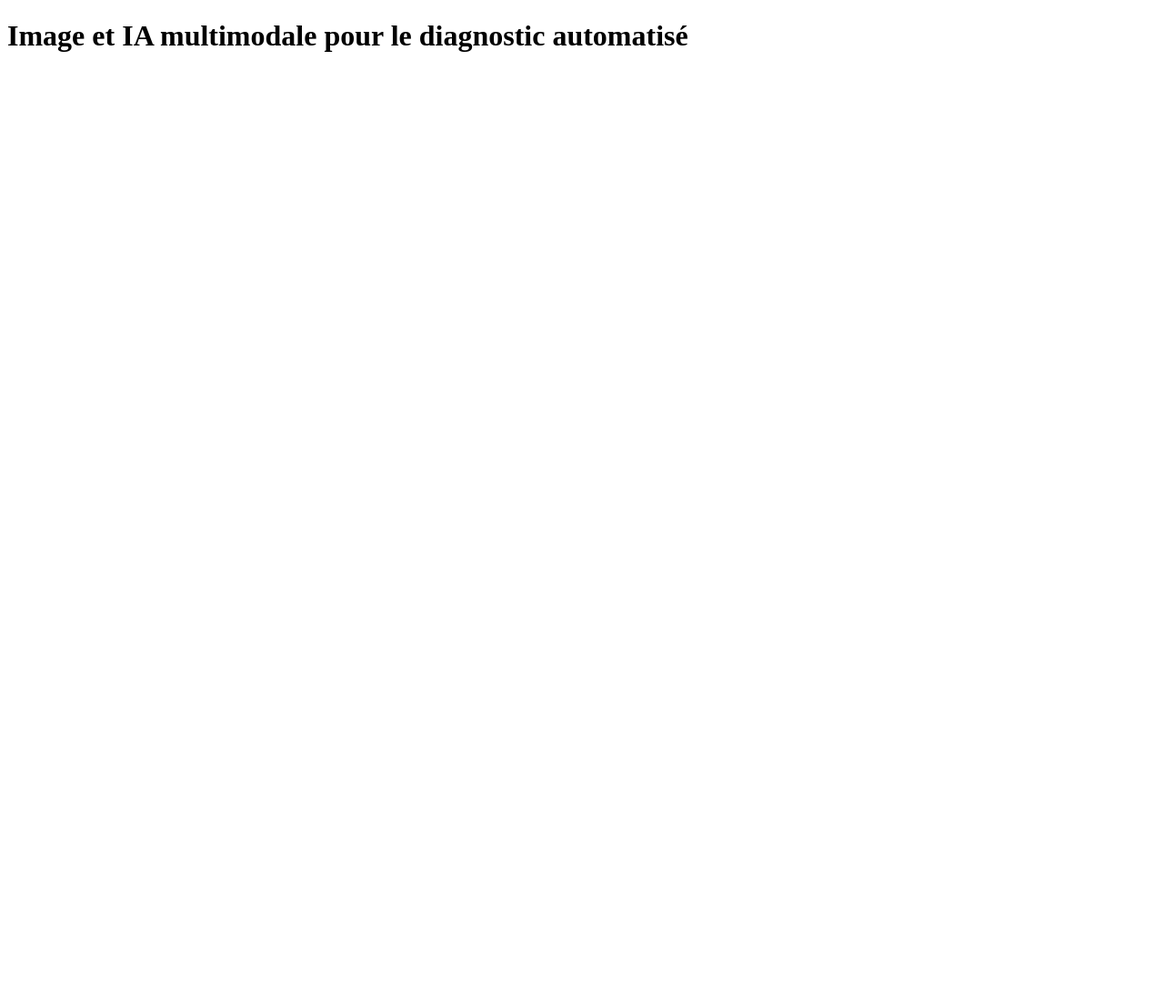
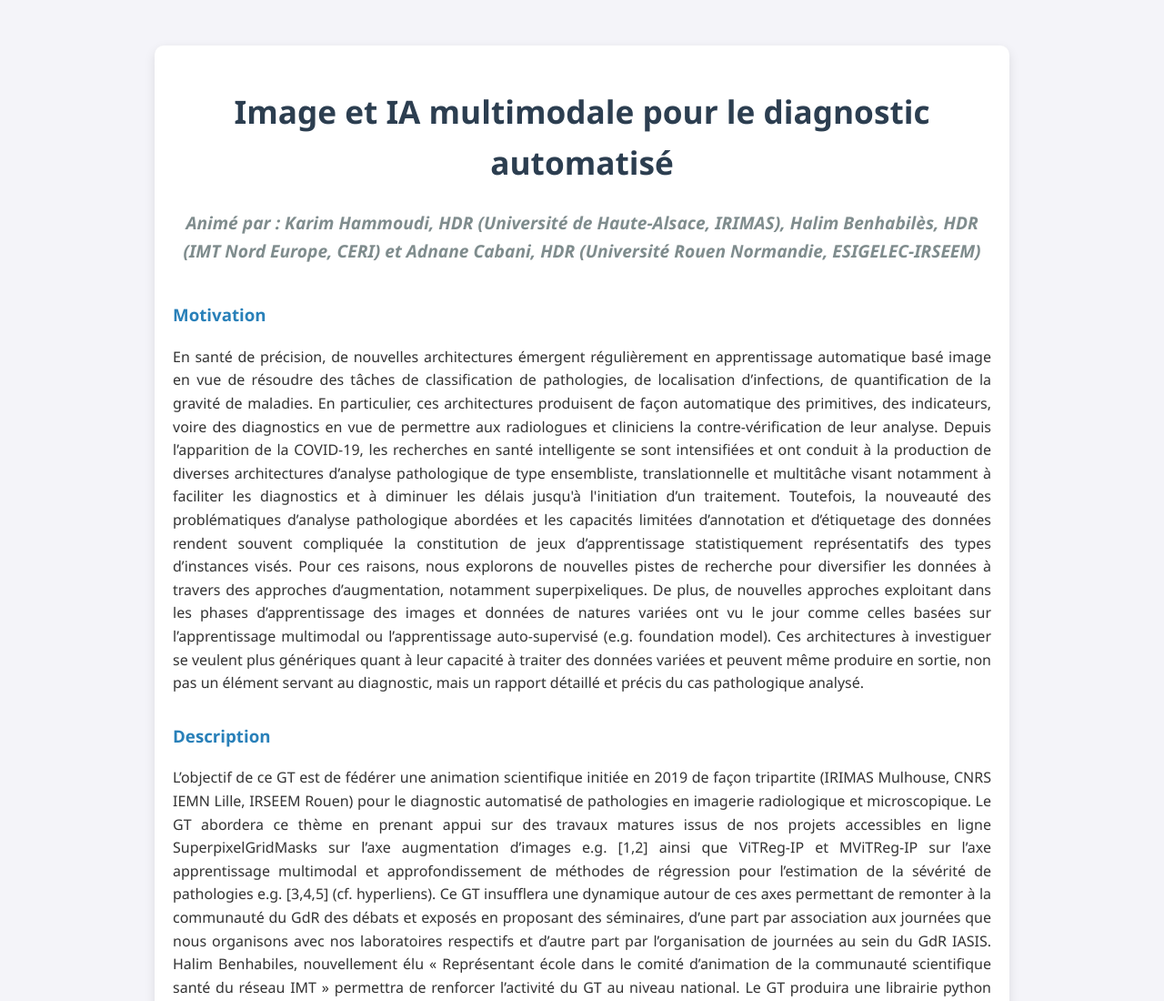
Before and after one commit to cabani/IIAM, a plain HTML site: page index.html in a window 1280 px wide. Shown: the top 1100 px of the page at 91% size. Before the commit the page ends 800 px from the top, so only its background shows below. Drawn offline with Linux system fonts and the light colour scheme.

Commit message:
Réinitialisation de lhistorique

```diff
--- a/index.html
+++ b/index.html
@@ -1,9 +1,77 @@
 <!DOCTYPE html>
-<html>
+<html lang="fr">
+<head>
+  <meta charset="UTF-8">
+  <meta name="viewport" content="width=device-width, initial-scale=1.0">
+  <title>Image et IA Multimodale</title>
+  <link rel="stylesheet" href="style.css">
+</head>
 <body>
+  <div class="container">
+    <header>
+      <h1>Image et IA multimodale pour le diagnostic automatisé</h1>
+      <h2>Animé par : Karim Hammoudi, HDR (Université de Haute-Alsace, IRIMAS), Halim Benhabilès, HDR (IMT Nord Europe, CERI) et Adnane Cabani, HDR (Université Rouen Normandie, ESIGELEC-IRSEEM)</h2>
+    </header>
 
-<h1> Image et IA multimodale pour le diagnostic automatisé </h1>
+    <section>
+      <h3>Motivation</h3>
+      <p>
+        En santé de précision, de nouvelles architectures émergent régulièrement en apprentissage automatique basé image
+en vue de résoudre des tâches de classification de pathologies, de localisation d’infections, de quantification de la
+gravité de maladies. En particulier, ces architectures produisent de façon automatique des primitives, des indicateurs,
+voire des diagnostics en vue de permettre aux radiologues et cliniciens la contre-vérification de leur analyse. Depuis
+l’apparition de la COVID-19, les recherches en santé intelligente se sont intensifiées et ont conduit à la production de
+diverses architectures d’analyse pathologique de type ensembliste, translationnelle et multitâche visant notamment à
+faciliter les diagnostics et à diminuer les délais jusqu'à l'initiation d’un traitement. Toutefois, la nouveauté des
+problématiques d’analyse pathologique abordées et les capacités limitées d’annotation et d’étiquetage des données
+rendent souvent compliquée la constitution de jeux d’apprentissage statistiquement représentatifs des types
+d’instances visés. Pour ces raisons, nous explorons de nouvelles pistes de recherche pour diversifier les données à
+travers des approches d’augmentation, notamment superpixeliques. De plus, de nouvelles approches exploitant dans
+les phases d’apprentissage des images et données de natures variées ont vu le jour comme celles basées sur
+l’apprentissage multimodal ou l’apprentissage auto-supervisé (e.g. foundation model). Ces architectures à investiguer
+se veulent plus génériques quant à leur capacité à traiter des données variées et peuvent même produire en sortie,
+non pas un élément servant au diagnostic, mais un rapport détaillé et précis du cas pathologique analysé.
+      </p>
+    </section>
 
+    <section>
+      <h3>Description</h3>
+      <p>
+        L’objectif de ce GT est de fédérer une animation scientifique initiée en 2019 de façon tripartite (IRIMAS Mulhouse,
+        CNRS IEMN Lille, IRSEEM Rouen) pour le diagnostic automatisé de pathologies en imagerie radiologique et
+        microscopique. Le GT abordera ce thème en prenant appui sur des travaux matures issus de nos projets accessibles en
+        ligne SuperpixelGridMasks sur l’axe augmentation d’images e.g. [1,2] ainsi que ViTReg-IP et MViTReg-IP sur l’axe
+        apprentissage multimodal et approfondissement de méthodes de régression pour l’estimation de la sévérité de
+        pathologies e.g. [3,4,5] (cf. hyperliens). Ce GT insufflera une dynamique autour de ces axes permettant de remonter à
+        la communauté du GdR des débats et exposés en proposant des séminaires, d’une part par association aux journées
+        que nous organisons avec nos laboratoires respectifs et d’autre part par l’organisation de journées au sein du GdR IASIS.
+        Halim Benhabiles, nouvellement élu « Représentant école dans le comité d’animation de la communauté scientifique
+        santé du réseau IMT » permettra de renforcer l’activité du GT au niveau national. Le GT produira une librairie python
+        diffusée en libre accès pour l’augmentation superpixelique d’images ainsi qu’un article collectif en lien exposant nos
+        avancées en image et IA multimodale pour le diagnostic automatisé de données radiographiques, voire d’une autre
+        nature..
+      </p>
+    </section>
 
+    <section>
+      <h3>Plan de travail prévisionnel</h3>
+      <ul>
+        <li>Octobre 2024 : lancement d’un Appel À Contributions GdR (AAC à distance) sur « l’analyse d’images et l’IA
+        pour le diagnostic automatisé » par association aux journées « starter » de nos laboratoires. Selon
+        présentations, invitation à des expérimentations conjointes multimodales pour produire un article collectif.</li>
+        <li>Janvier 2025 : réunion en ligne du GT pour restitution des résultats, partage des premières fonctionnalités de
+        notre librairie d’augmentation d’images superpixellique pour initier la seconde phase d’expérimentations.</li>
+        <li>Avril 2025 : réunion en ligne du GT sur l’état d’avancement des travaux et rédaction d’un article présentant les
+        approches et résultats obtenus. Soumission de l’article sur une plateforme de prépublication.</li>
+        <li>Octobre 2025 : 2nd AAC, exposés et présentation de l’article prépublié. S’en suivra une réunion du GT pour
+        flécher les expérimentations à approfondir.</li>
+        <li>Janvier-Juin 2026 : réunion du GT pour intégrer les derniers résultats à l’article pour soumission (e.g. IEEE JBHI),
+        préparation d’un nouvel exposé pour le séminaire de rentrée, factorisation en interne de la librairie</li>
+        <li>Septembre 2026 : 3ème AAC, présentation de l’exposé de l’article soumis, présentation et mise à disposition
+        de la librairie produite à l’attention de la communauté, présentations invitées sur les sujets les plus porteurs
+        pour l’entreprise des travaux futurs.</li>
+      </ul>
+    </section>
+  </div>
 </body>
 </html>
```
